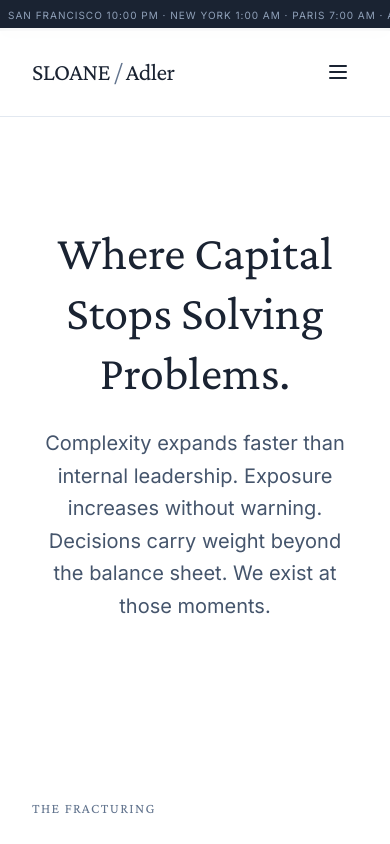
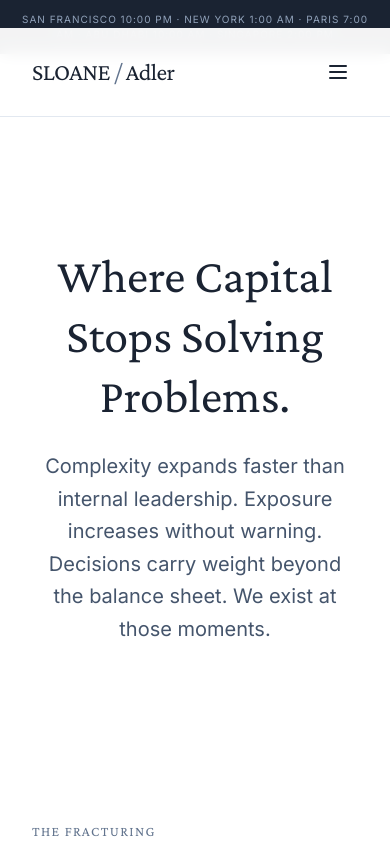
Before and after one commit to JuanOrPinilla/sloaneadler-website, a Next.js app: page / in a window 390 px wide. Shown: the top 844 px of the page. Built offline with nearby package versions, Linux system fonts and the light colour scheme.

Commit message:
fix: fix timezone bar text overflow on mobile
Increase height and allow text wrapping on mobile devices

Co-authored-by: Devon Shigaki <93375490+devonshigaki@users.noreply.github.com>

```diff
--- a/app/page.tsx
+++ b/app/page.tsx
@@ -18,8 +18,8 @@ export default function HomePage() {
   return (
     <div className="min-h-screen bg-white text-[#1a2332]">
       {/* Global Posture Bar */}
-      <div className="bg-[#1a2332] text-[10px] tracking-widest text-slate-400 uppercase font-sans py-2 px-2 text-center overflow-x-scroll whitespace-nowrap scrollbar-hide">
-        <span className="inline-block">SAN FRANCISCO 10:00 PM · NEW YORK 1:00 AM · PARIS 7:00 AM · ABU DHABI 10:00 AM · SINGAPORE 2:00 PM</span>
+      <div className="bg-[#1a2332] text-[10px] tracking-widest text-slate-400 uppercase font-sans py-3 sm:py-2 px-4 text-center sm:whitespace-nowrap">
+        SAN FRANCISCO 10:00 PM · NEW YORK 1:00 AM · PARIS 7:00 AM · ABU DHABI 10:00 AM · SINGAPORE 2:00 PM
       </div>
 
       <header className="fixed top-0 left-0 right-0 z-50 bg-white/95 backdrop-blur-sm border-b border-slate-200 transition-all duration-300" style={{ top: scrollY > 50 ? 0 : 28 }}>
```
